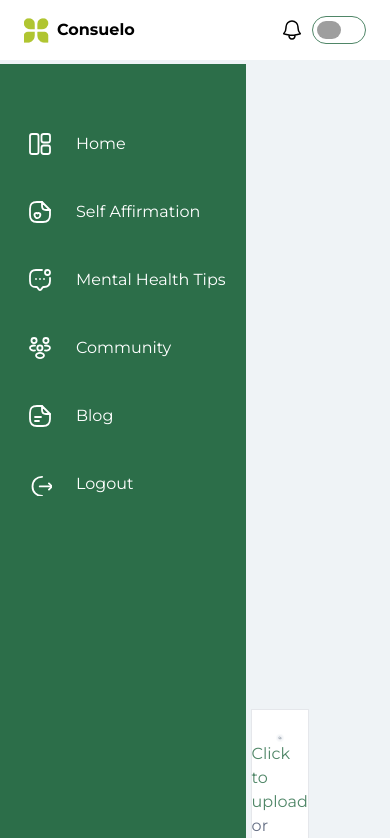
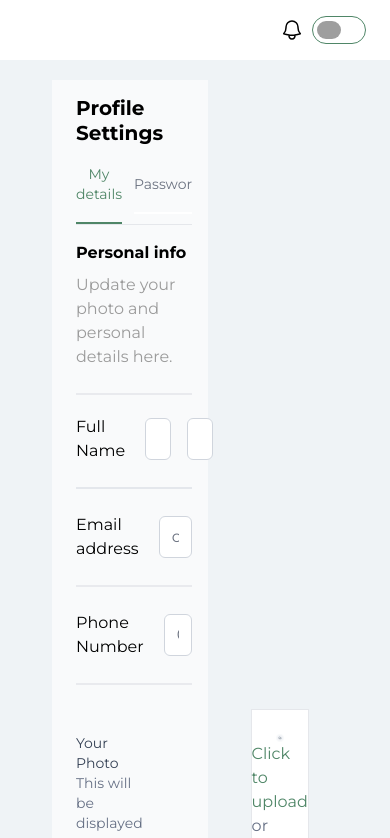
Before and after one commit to consuelo-th/consuelo-frontend, a React (Vite) app: page /me in a window 390 px wide. Shown: the top 838 px of the page. Built offline with nearby package versions, Linux system fonts and the light colour scheme; grey boxes are pictures that could not be loaded; a web font is replaced by a local one.

Commit message:
update sidebar responsiveness

```diff
--- a/src/components/Header.jsx
+++ b/src/components/Header.jsx
@@ -44,7 +44,8 @@ export default () => {
 
     return (
         <div className="w-screen py-4 px-6 bg-white flex justify-between items-center relative">
-            <div className="flex justify-between items-center gap-2">
+            {/* keeping the logo on small screens for admin because we are focused on mobile responsiveness for basic user for now */}
+            <div className={`${user.isAdmin ? 'flex' : 'hidden md:flex '} justify-between items-center gap-2`}>
                 <img src="/images/logo.png" alt="Logo" />
                 <h1 className="font-bold">Consuelo</h1>
             </div>
--- a/src/components/SideBar.jsx
+++ b/src/components/SideBar.jsx
@@ -25,7 +25,10 @@ const SideBar = () => {
         }
     })
     return (
-            <div className={`h-screen w-fit py-4 ${user.isAdmin ? "bg-primary-50" : "bg-primary-60"}`}>
+
+            <div className={` h-screen w-fit py-4 ${user.isAdmin ? "bg-primary-50" : "bg-primary-60 hidden md:block"}`}>
+                {/* keeping the sidebar on small screens for admin because we are focused on mobile responsiveness for basic user for now */}
+
                 {/* {
                     !user.isAdmin && (
                         <div className="flex gap-2 text-white ml-16">
```
